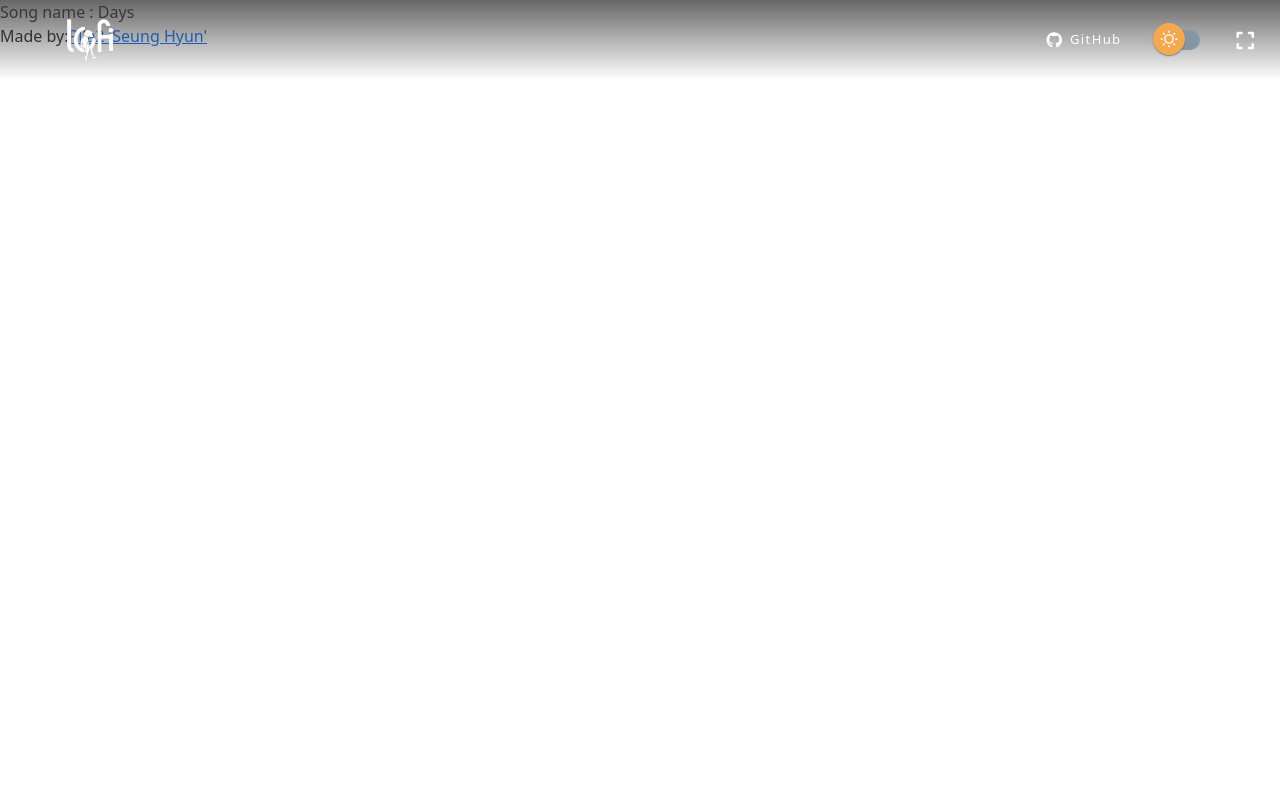
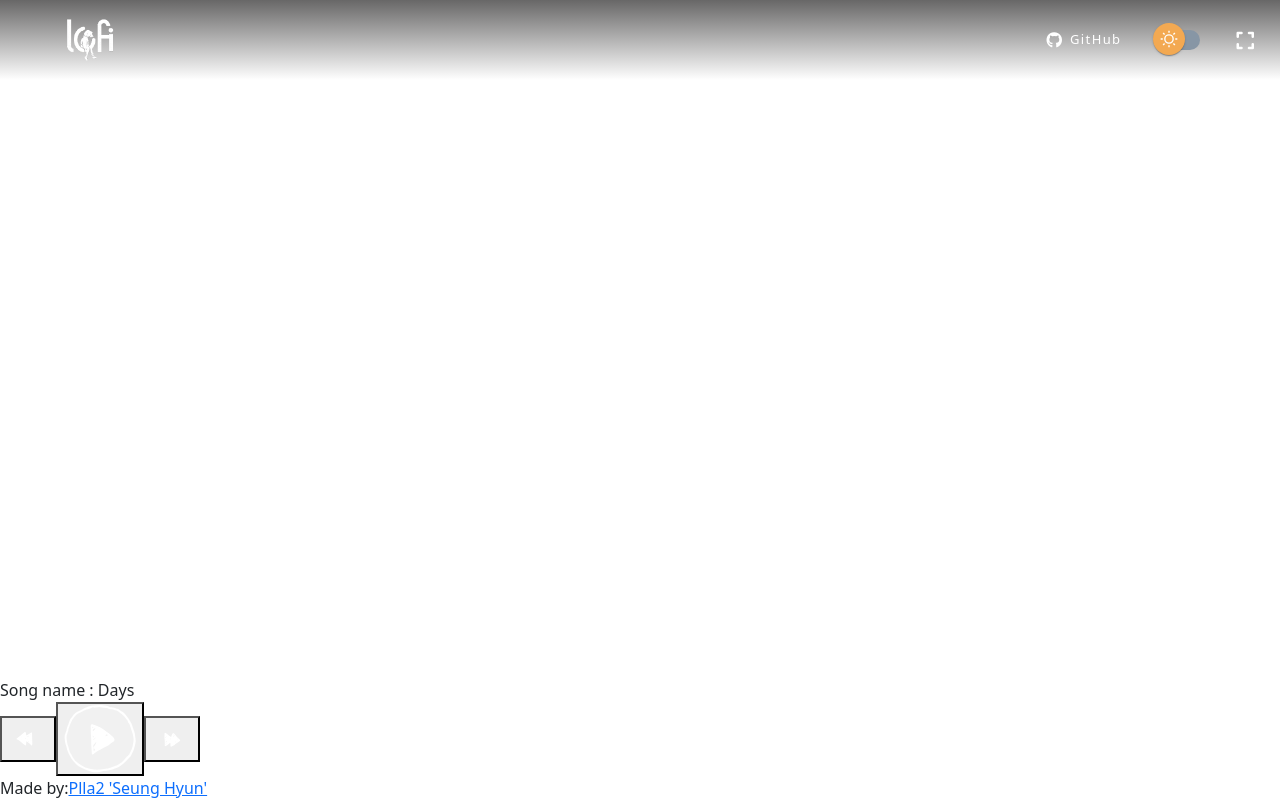
Before and after one commit to plla2/lofi-ts, a React (Vite) app: page / in a window 1280 px wide. Built offline with nearby package versions, Linux system fonts and the light colour scheme.

Commit message:
푸터 및 플레이어 수정중

```diff
--- /dev/null
+++ b/src/components/Player/Player.tsx
@@ -0,0 +1,25 @@
+import prevBtn from "../../../public/assets/icons/prev.svg";
+import playBtn from "../../../public/assets/icons/play.svg";
+import pauseBtn from "../../../public/assets/icons/pause.svg";
+import nextBtn from "../../../public/assets/icons/next.svg";
+
+const Player = () => {
+  return (
+    <div className="music-player">
+      <audio loop></audio>
+      <div className="music-player--controls">
+        <button>
+          <img src={prevBtn} alt="이전 버튼" />
+        </button>
+        <button>
+          <img src={playBtn} alt="시작 버튼" />
+        </button>
+        <button>
+          <img src={nextBtn} alt="" />
+        </button>
+      </div>
+    </div>
+  );
+};
+
+export default Player;
--- /dev/null
+++ b/src/layout/Footer/Footer.scss
@@ -0,0 +1,5 @@
+.footer {
+  bottom: 0;
+  width: 100%;
+  position: absolute;
+}
--- a/src/layout/Footer/Footer.tsx
+++ b/src/layout/Footer/Footer.tsx
@@ -2,6 +2,8 @@ import { useState } from "react";
 import { chill, jazzy, sleep } from "../../data/songData";
 import { useAppSelector } from "../../store/hook";
 import { CONSTANTS } from "../../constants/constant";
+import Player from "../../components/Player/Player";
+import "./Footer.scss";
 
 const Footer = () => {
   const data = useAppSelector((state) => state.mood);
@@ -17,6 +19,9 @@ const Footer = () => {
         ) : (
           <span>Song name : {sleep[currentSongIndex].name}</span>
         )}
+      </div>
+      <div className="controller">
+        <Player />
       </div>
       <div className="author">
         Made by:
--- a/src/layout/Header/Header.scss
+++ b/src/layout/Header/Header.scss
@@ -48,7 +48,6 @@
         padding: 0 8px;
 
         &:after {
-          //make the hover effect on the navbar menu
           content: "";
           height: 2px;
           background: white;
@@ -63,7 +62,6 @@
         }
       }
       &:hover {
-        //make the hover effect on the navbar menu
         span:after {
           transform: scaleX(1);
           opacity: 1;
```
